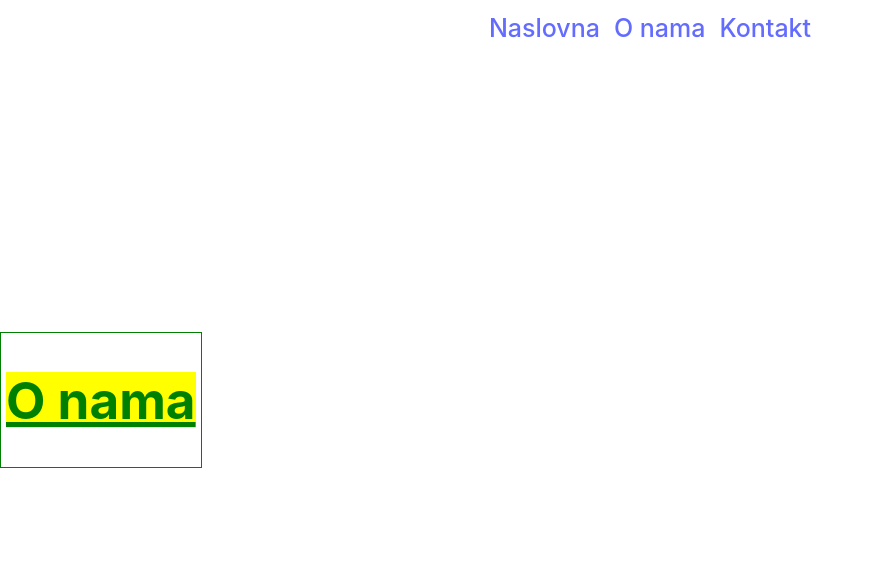
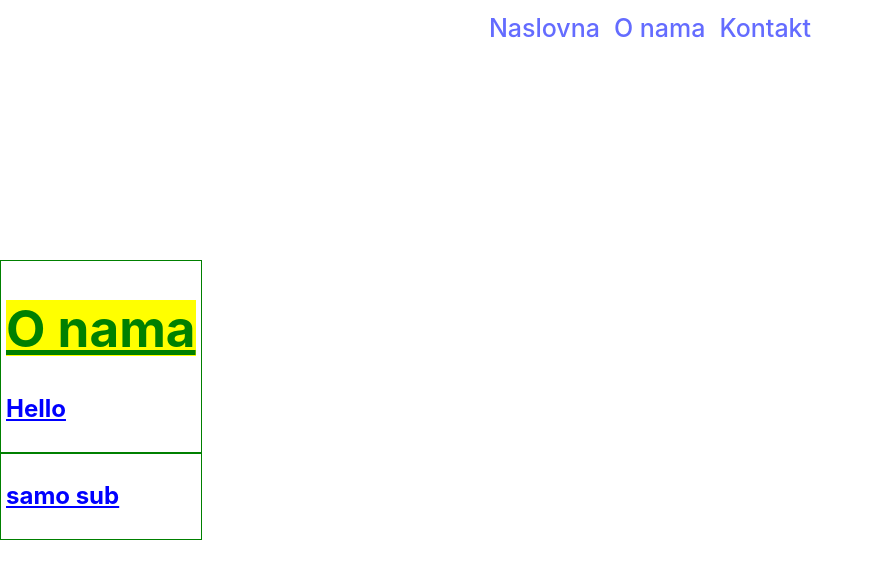
Before and after one commit to webbugt/algebra-react-vjezbe, a React (Vite) app: page /onama in a window 1280 px wide. Shown: the top 578 px of the page, without its empty margins (0-874 px from the left). Built offline with nearby package versions, Linux system fonts and the light colour scheme.

Commit message:
finish fancy title example

```diff
--- a/src/components/Titles.jsx
+++ b/src/components/Titles.jsx
@@ -28,6 +28,11 @@ function BlueSubtitle({ title = "plavi subtitle", className }) {
 }
 
 function FancyTitle({title,subtitle}){
+
+  if(!title && !subtitle){
+    return null
+  }
+
   return <div className="fancyTitle" style={{
     padding: 5,
     border: "solid green 1px"
--- a/src/routes/Onama.jsx
+++ b/src/routes/Onama.jsx
@@ -1,4 +1,3 @@
-
 import Header from "../components/Header.jsx";
 import { FancyTitle } from "../components/Titles.jsx";
 
@@ -6,7 +5,14 @@ export function Onama() {
   return (
     <div>
       <Header />
-      <FancyTitle title="O nama" />
+      <FancyTitle
+        title="O nama"
+        subtitle="Hello"
+      />
+      {/* nema ga, vrati null jer ne4ma ni title ni subtitle */}
+      <FancyTitle />
+
+      <FancyTitle subtitle="samo sub" />
     </div>
   );
 }
```
